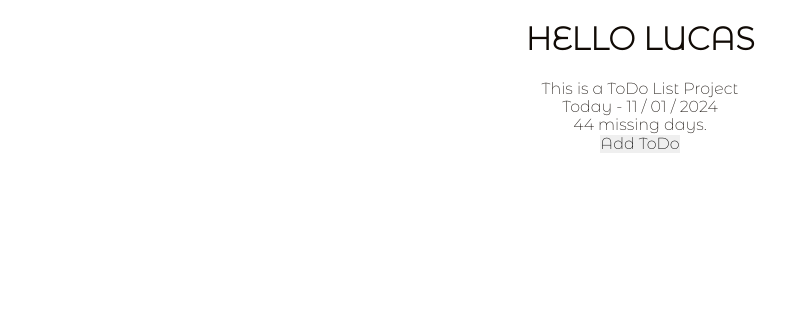
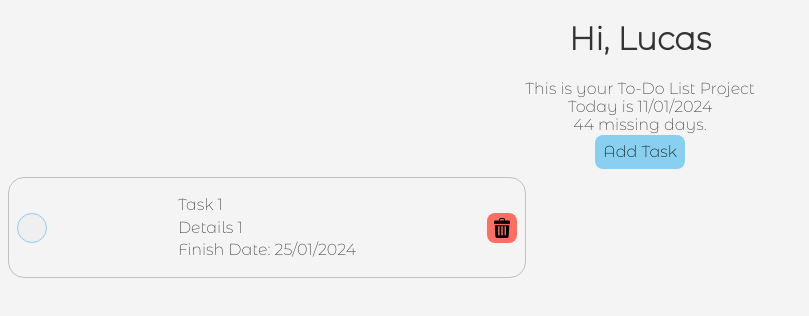
Before and after one commit to ldegani/todo-list, a website built with webpack: page dist/index.html in a window 1280 px wide. Shown: the whole page, without its empty margins (0-809 px from the left). Built offline with Linux system fonts and the light colour scheme.

Commit message:
Add ToDo cards setup and style

```diff
--- a/src/DOMmanipulation.js
+++ b/src/DOMmanipulation.js
@@ -13,7 +13,7 @@
   //DELETE LATER - JUST FOR CHECKING INFOS
   const todayParagraph = document.getElementById('date');
   const missingDaysParagraph = document.getElementById('missing-days');
-  todayParagraph.textContent = `Today - ${todayDate.todayFormattedDate}`;
+  todayParagraph.textContent = `Today is ${todayDate.todayFormattedDate}`;
   missingDaysParagraph.textContent = `${todayDate.missingDays} missing days.`;
 }
 
--- a/src/dataManipulation.js
+++ b/src/dataManipulation.js
@@ -2,10 +2,10 @@
 
 export const todayData = () => {
   const todayDate = new Date();
-  const todayFormattedDate = format(todayDate, 'dd / MM / yyyy')
+  const todayFormattedDate = format(todayDate, 'dd/MM/yyyy')
 
   const testDate = new Date(2024, 1, 25);
-  const testDateFormatted = format(testDate, 'dd / MM / yyyy');
+  const testDateFormatted = format(testDate, 'dd/MM/yyyy');
 
   const missingDays = differenceInDays(testDate, todayDate)
 
--- a/src/style.css
+++ b/src/style.css
@@ -6,17 +6,18 @@
 :root {
   --font-standard: Montserat, -apple-system, BlinkMacSystemFont, "Segoe UI", Roboto, Oxygen, Ubuntu, Cantarell, "Open Sans", "Helvetica Neue", sans-serif;
 
-  --color-01: #FFFDEB;
-  --color-02: #FAEDCD;
-  --color-03: #CCD5AE;
-  --color-04: #788844;
-  --color-05: #545F30;
-  --color-06: #D02530;
-  --color-07: #9C1C24;
-  --color-08: #79151C;
-  --color-09: #66B7B4;
-  --color-10: #489996;
-  --color-fonts: #100A05;
+  --color-01: #F4F4F4; /* General background */
+  --color-02: #FFFFFF; /* Header/Footer/Card background */
+  --color-03: #89CFF0; /* Accent Color 1 */
+  --color-04: #B9E6DA; /* Accent Color 2 */
+  --color-05: #C0C0C0; /* Task Card border */
+  --color-06: #D3E5E7; /* Completed task */
+  --color-07: #FF6F61; /* Delete/Alert color */
+  --color-08: #; /*  */
+  --color-09: #; /*  */
+  --color-10: #; /*  */
+  --color-text-1: #333333; /* Primary text */
+  --color-text-2: #666666; /* Secondary text */
 
 }
 
@@ -29,8 +30,19 @@
 body,
 html {
   font-family: var(--font-standard);
-  color: var(--color-fonts);
+  color: var(--color-text-1);
+  background-color: var(--color-01);
   text-align: center;
+}
+
+#btn-add-todo{
+  background-color: var(--color-03);
+  padding: 0.5rem;
+  border-radius: 8px;
+}
+
+#btn-add-todo:hover{
+  background-color: var(--color-05);
 }
 
 /* Modal Container */
@@ -60,11 +72,58 @@
   border-radius: 8px;
 }
 
-/* Error Message */
+/* To-Do Card */
 
-#error-message {
-  color: red;
+#todo-card {
+  display: flex;
+  justify-content: space-between;
+  align-items: center;
+  flex: 0 1 auto;
+  border: 1px solid var(--color-05);
+  border-radius: 16px;
+  margin: 0.5rem;
+  padding: 0.5rem;
+  min-width: 150px;
+  max-width: 500px;
 }
+
+#todo-card-infos {
+  display: flex;
+  align-items: start;
+  text-align: start;
+  flex-direction: column;
+  margin: 0.5rem;
+}
+
+#checkbox-task-finished-btn {
+  width: 30px;
+  height: 30px;
+  border-radius: 50%;
+  border: 1px solid var(--color-03);
+}
+
+#checkbox-task-finished-btn:hover {
+  background-color: var(--color-04);
+}
+
+ #todo-card-infos > p {
+  margin: 0.125rem;
+ }
+
+ #todo-card #todo-card-delete-btn {
+  display: flex;
+  justify-content: center;
+  align-items: center;
+  background-color: var(--color-07);
+  width: 30px;
+  height: 30px;
+  border-radius: 8px;
+ }
+
+ #todo-card > button > img {
+  width: 20px;
+  padding:0.125rem;
+ }
 
 /* Form */
 
@@ -95,3 +154,7 @@
   justify-content: center;
   gap: 1rem;
 }
+
+button {
+  cursor: pointer;
+}
```
Also changed, not shown: dist/index.html, dist/main.js, src/imgs/delete-icon.png (added), src/imgs/delete-icon.svg (added), src/imgs/favicon.svg (added).
